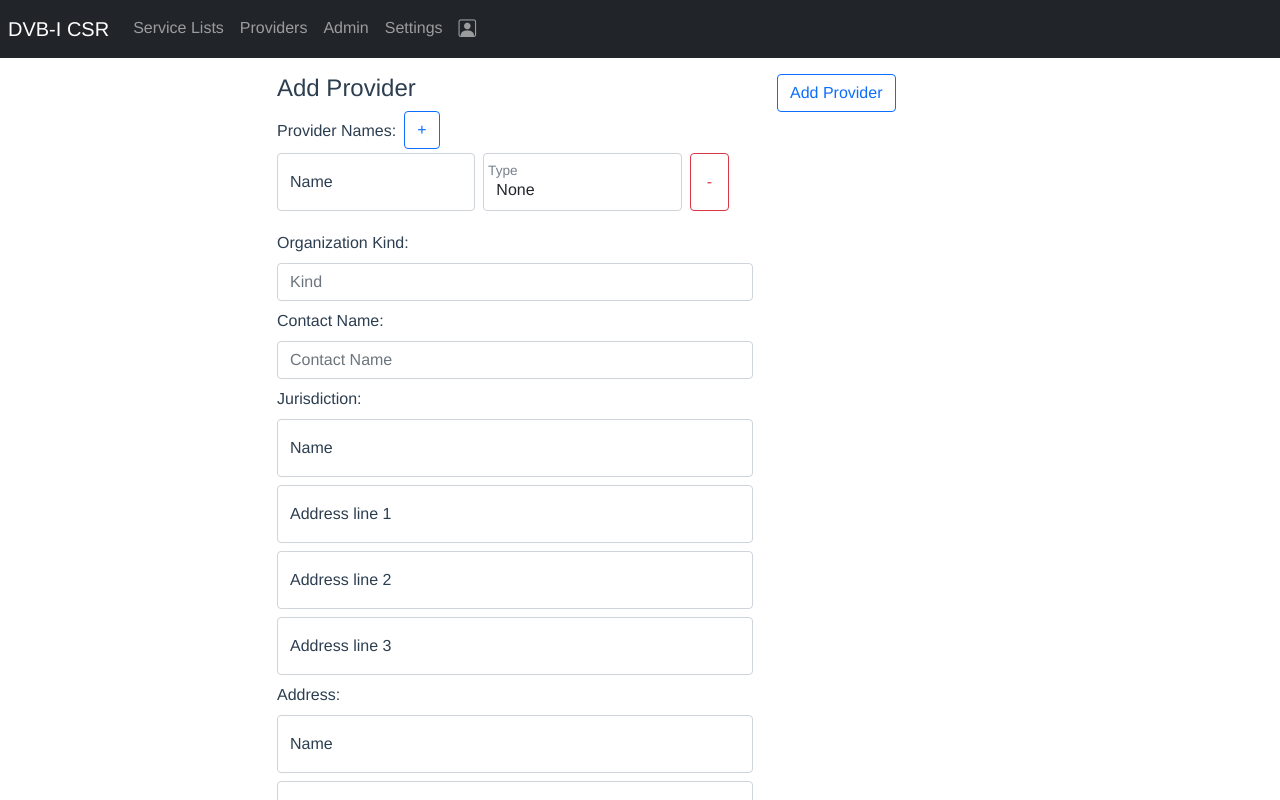
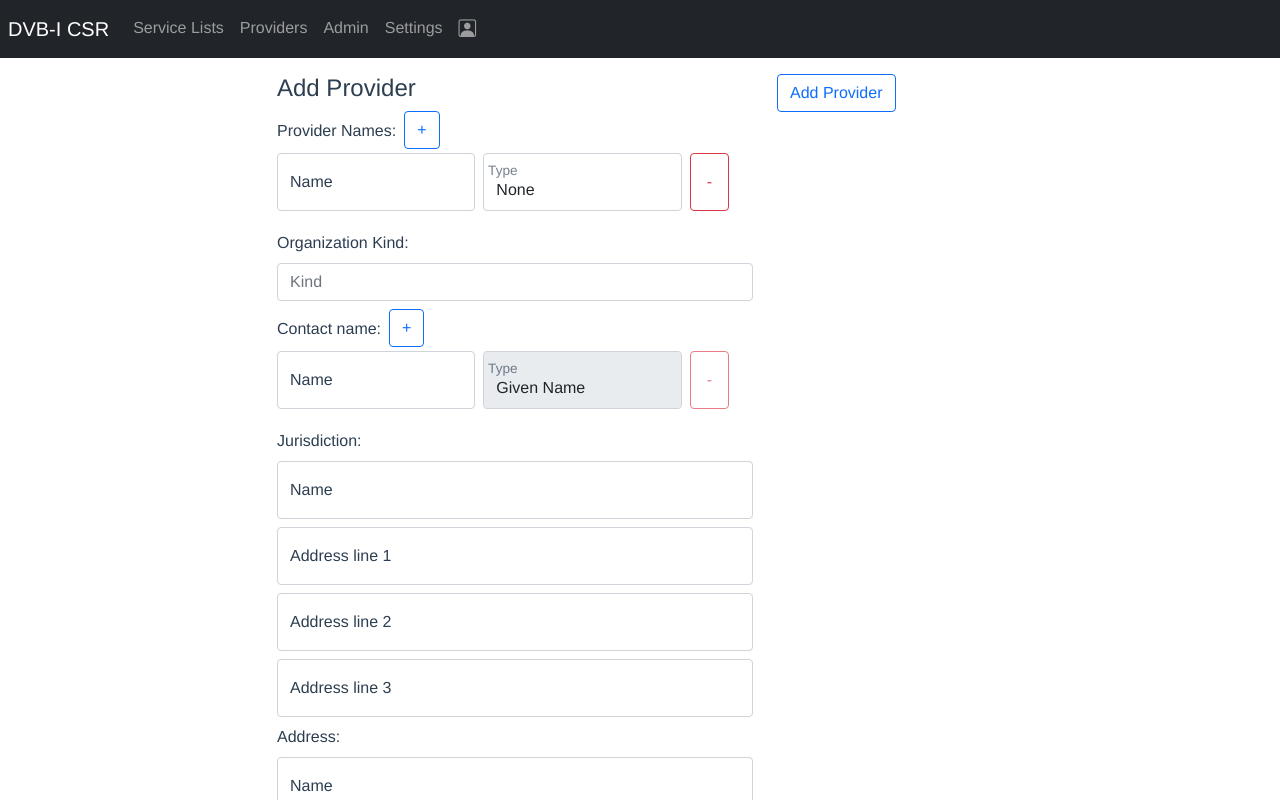
Before and after one commit to DVBProject/DVB-I-Reference-CSR, a Vue app in the folder frontend/: page /add-provider in a window 1280 px wide. Shown: the top 800 px of the page. Built offline with nearby package versions, Linux system fonts and the light colour scheme; sample sign-in values are in the browser's storage.

Commit message:
Contact name elements implemented

```diff
--- a/frontend/src/components/providers/AddProvider.vue
+++ b/frontend/src/components/providers/AddProvider.vue
@@ -53,10 +53,47 @@
       <input type="text" class="form-control my-2" placeholder="Kind"
           v-model="Kind"/>
 
-      <label>Contact Name:</label>
-      <input type="text" class="form-control my-2" placeholder="Contact Name"
-          v-model="ContactName"/>
+      <div class="form-group">
+        <label for="description">Contact name:</label>
+        <button class="btn btn-outline-primary mx-2 mb-1" type="button"
+            @click="addContactField"
+          >+</button>
+        <div class="input-group mb-3">
+          <div class="col-sm-12 px-0"
+              v-for="(name, index) in ContactName"
+              :key="index">
 
+            <div class="row my-0 mx-0">
+
+              <div class="form-floating px-0 col-sm-5">
+                <input type="text" id="floatingInput" class="form-control mb-1" placeholder="Name"
+                    v-model="name.name"/>
+                <label for="floatingInput">Name</label>
+              </div>
+
+              <div class="form-floating px-0 col-sm-5" >
+                <select :disabled="index== 0" if="floatingInput3" v-model="name.type" class="form-control mx-2 mb-1">
+                  <option value="GivenName">Given Name</option>
+                  <option value="LinkingName">Linking Name</option>
+                  <option value="FamilyName">Family Name</option>
+                  <option value="Title">Title</option>
+                  <option value="Salutation">Salutation</option>
+                  <option value="Numeration">Numeration</option>
+                </select>
+                <label for="floatingInput3">Type</label>
+              </div>
+
+              <button class="btn btn-outline-danger mx-3 mb-1 col-sm-1" type="button"
+                :id="index"
+                :disabled="ContactName.length <= 1 && index == 0"
+                @click="delContactField"
+              >
+                -
+              </button>
+            </div>
+          </div>
+        </div>
+      </div>
       <div class="form-group">
         <label for="description">Jurisdiction:</label>
         <div class="form-floating mb-1">
@@ -171,7 +208,7 @@ export default {
       Type: "",
       Names: [{name: "", type: ""}],
 
-      ContactName: "",
+      ContactName: [{name: "", type: "GivenName"}],
       Jurisdiction: {
         Name: "",
         AddressLine: ["","",""]
@@ -210,6 +247,14 @@ export default {
     delNameField(item) {
       console.log(item.target.id)
       this.Names.splice(item.target.id, 1)
+    },
+    addContactField() {
+      this.ContactName.push({name: "", type: "GivenName"})
+    },
+    delContactField(item) {
+      if(this.ContactName.length > 1 && item.target.id != 0) {
+        this.ContactName.splice(item.target.id, 1)
+      }
     },
 
     regulatorRadio(item) {
--- a/frontend/src/components/providers/Provider.vue
+++ b/frontend/src/components/providers/Provider.vue
@@ -78,23 +78,49 @@
 
           </div>
         </div>
-
-
-
-
-
         <div class="form-group">
           <label>Organization Kind:</label>
           <input type="text" class="form-control my-2" placeholder="Kind"
               v-model="currentProvider.Kind"/>
         </div>
-
-
         <div class="form-group">
           <label for="description">Contact name:</label>
-          <input type="text" class="form-control my-2" id="contactname"
-            v-model="currentProvider.ContactName"
-          />
+          <button class="btn btn-outline-primary mx-2 mb-1" type="button"
+              @click="addContactField"
+            >+</button>
+          <div class="input-group mb-3">
+            <div class="col-sm-12 px-0"
+                v-for="(name, index) in currentProvider.ContactName"
+                :key="index">
+              <div class="row my-0 mx-0">
+                <div class="form-floating px-0 col-sm-5">
+                  <input type="text" id="floatingInput" class="form-control mb-1" placeholder="Name"
+                      v-model="name.name"/>
+                  <label for="floatingInput">Name</label>
+                </div>
+
+                <div class="form-floating px-0 col-sm-5" >
+                  <select :disabled="index== 0" if="floatingInput3" v-model="name.type" class="form-control mx-2 mb-1">
+                    <option value="GivenName">Given Name</option>
+                    <option value="LinkingName">Linking Name</option>
+                    <option value="FamilyName">Family Name</option>
+                    <option value="Title">Title</option>
+                    <option value="Salutation">Salutation</option>
+                    <option value="Numeration">Numeration</option>
+                  </select>
+                  <label for="floatingInput3">Type</label>
+                </div>
+
+                <button class="btn btn-outline-danger mx-3 mb-1 col-sm-1" type="button"
+                  :id="index"
+                  :disabled="currentProvider.ContactName.length <= 1 && index == 0"
+                  @click="delContactField"
+                >
+                  -
+                </button>
+              </div>
+            </div>
+          </div>
         </div>
         <div class="form-group">
           <label for="description">Jurisdiction:</label>
@@ -266,6 +292,15 @@ export default {
             console.log(e);
             this.currentProvider.ElectronicAddress = {Telephone: "",Fax: "",Email:this.currentProvider.ElectronicAddress,Url: ""};
           }
+          try {
+            this.currentProvider.ContactName = JSON.parse(response.data.ContactName);
+            if(!Array.isArray(this.currentProvider.ContactName)) {
+              throw "Invalid contact name";
+            }
+          } catch(e) {
+            console.log(e);
+            this.currentProvider.ContactName = [{name:"",type: "GivenName"}];
+          }
           if(!this.currentProvider.Names) this.currentProvider.Names = []
           console.log(response.data);
         })
@@ -281,12 +316,14 @@ export default {
       const addrstring = JSON.stringify(this.currentProvider.Address)
       const jurisdictionstring = JSON.stringify(this.currentProvider.Jurisdiction)
       const electronicaddrstring = JSON.stringify(this.currentProvider.ElectronicAddress)
+      const contactname = JSON.stringify(this.currentProvider.ContactName);
 
       const data = {
             ...this.currentProvider,
             Address: addrstring,
             ElectronicAddress: electronicaddrstring,
-            Jurisdiction: jurisdictionstring
+            Jurisdiction: jurisdictionstring,
+            ContactName: contactname
         }
 
       //console.log("POST",this.currentProvider.Id, data)
@@ -327,7 +364,14 @@ export default {
           this.message = "Could not delete Provider."
         });
     },
-
+    addContactField() {
+      this.currentProvider.ContactName.push({name: "", type: "GivenName"})
+    },
+    delContactField(item) {
+      if(this.currentProvider.ContactName.length > 1 && item.target.id != 0) {
+        this.currentProvider.ContactName.splice(item.target.id, 1)
+      }
+    },
     addNameField() {
       this.currentProvider.Names.push({name: "", type: ""})
     },
--- a/frontend/src/components/providers/ProviderList.vue
+++ b/frontend/src/components/providers/ProviderList.vue
@@ -153,6 +153,16 @@ export default {
             } catch (err) {
               pr.ElectronicAddress = "";
             }
+            try {
+              let contactname = JSON.parse(pr.ContactName);
+              var names = []
+              for(const name of contactname) {
+                names.push(name.name);
+              }
+              pr.ContactName = names.join(" ");
+            } catch (err) {
+              pr.ContactName = "";
+            }
 
           })
           //console.log(response.data);
```
Also changed, not shown: 1 other file (tests, documents, lock files or other folders).
